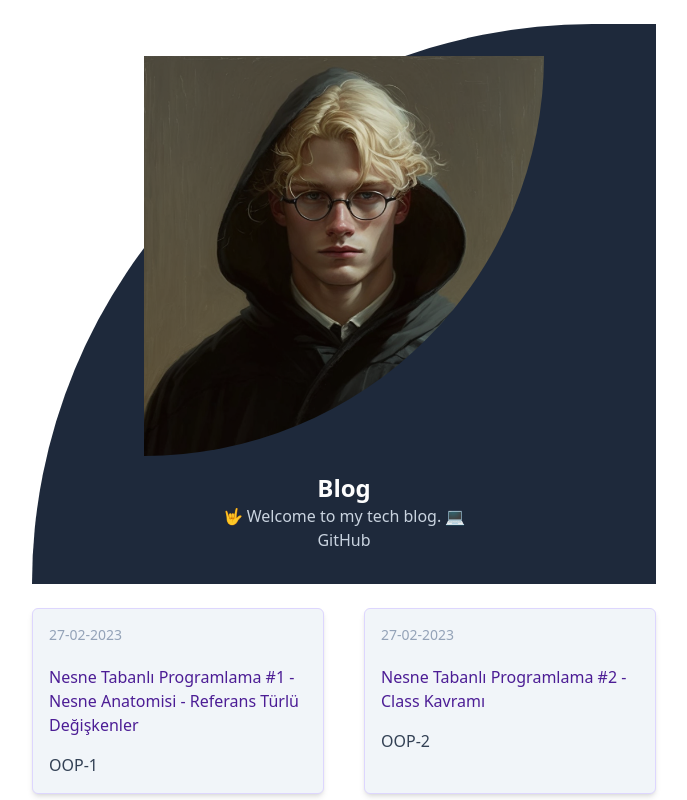
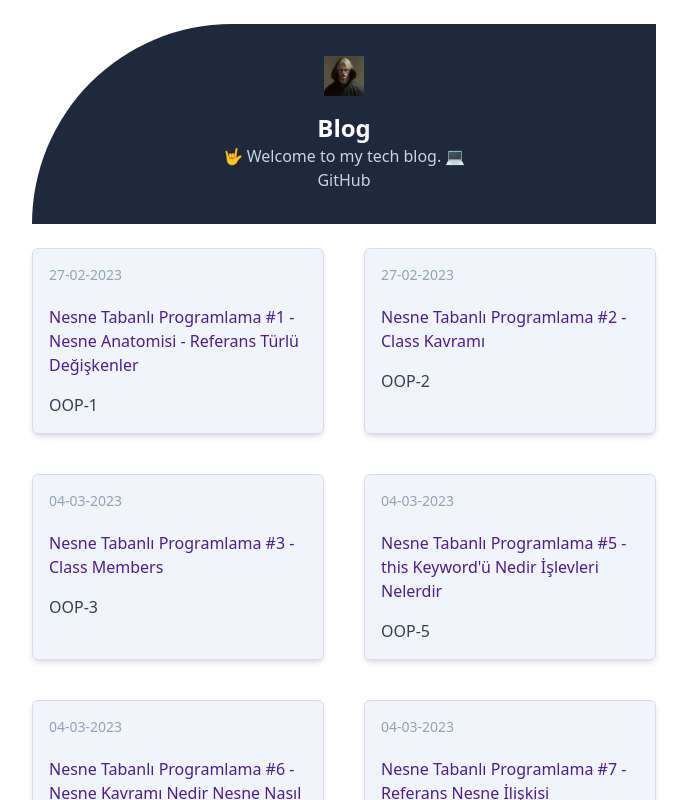
Before and after one commit to muazerdemyigit/blog-project-nextjs, a Next.js app: page / in a window 1280 px wide. Shown: the top 800 px of the page, without its empty margins (296-983 px from the left). Built offline with nearby package versions, Linux system fonts and the light colour scheme.

Commit message:
Blog Project Added

```diff
--- a/app/layout.tsx
+++ b/app/layout.tsx
@@ -15,7 +15,13 @@ export default function RootLayout({
   const header = (
     <header>
       <div className="text-center bg-slate-800 p-8 my-6 rounded-tl-full">
-        <Image src="/logo.png" width={400} height={400} className="mx-auto rounded-br-full " />
+        <Image
+          src="/logo.png"
+          width={40}
+          height={40}
+          className="mx-auto"
+          alt={"logo"}
+        />
         <Link href="/">
           <h1 className="text-2xl text-white font-bold mt-4 animate-pulse">Blog</h1>
         </Link>
```
